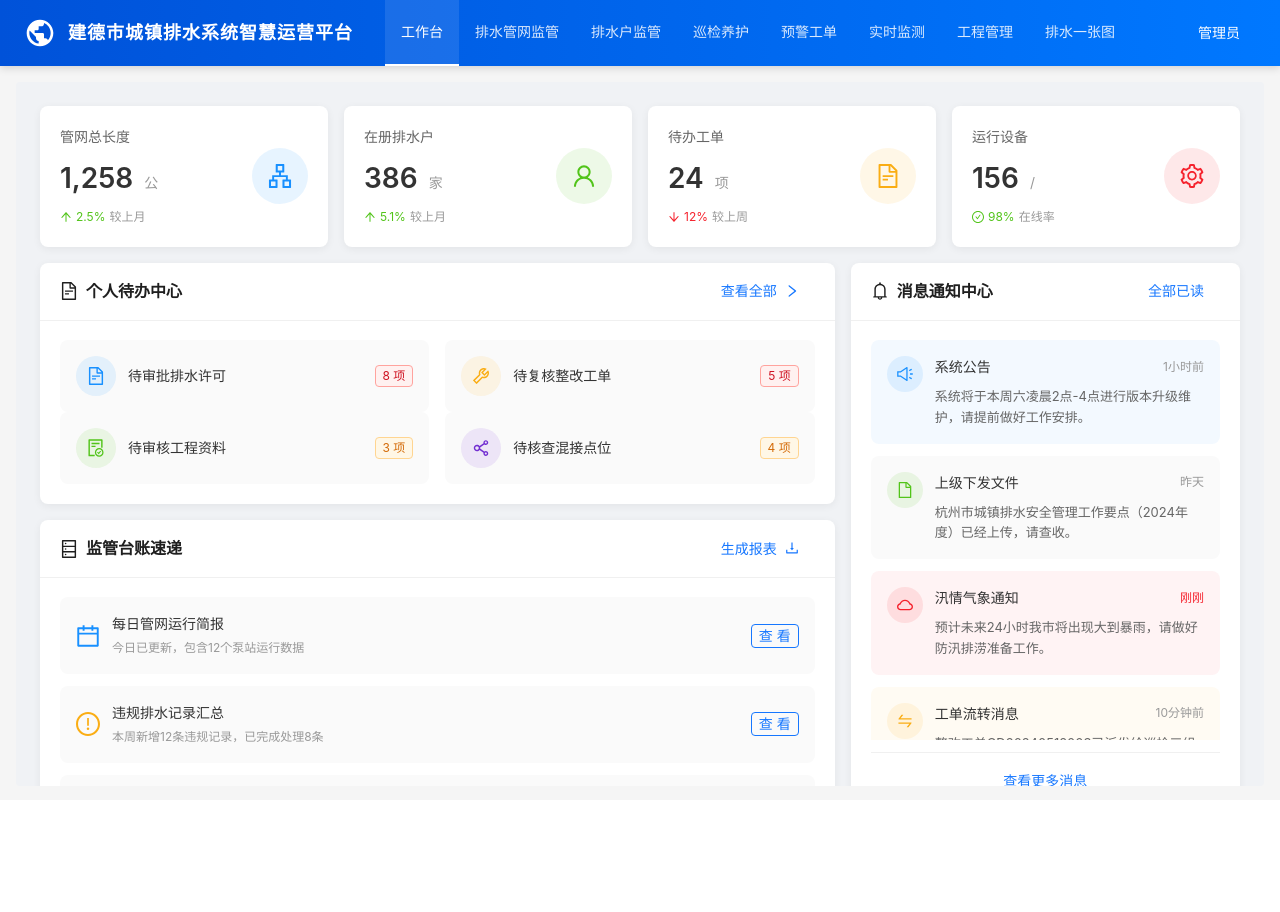
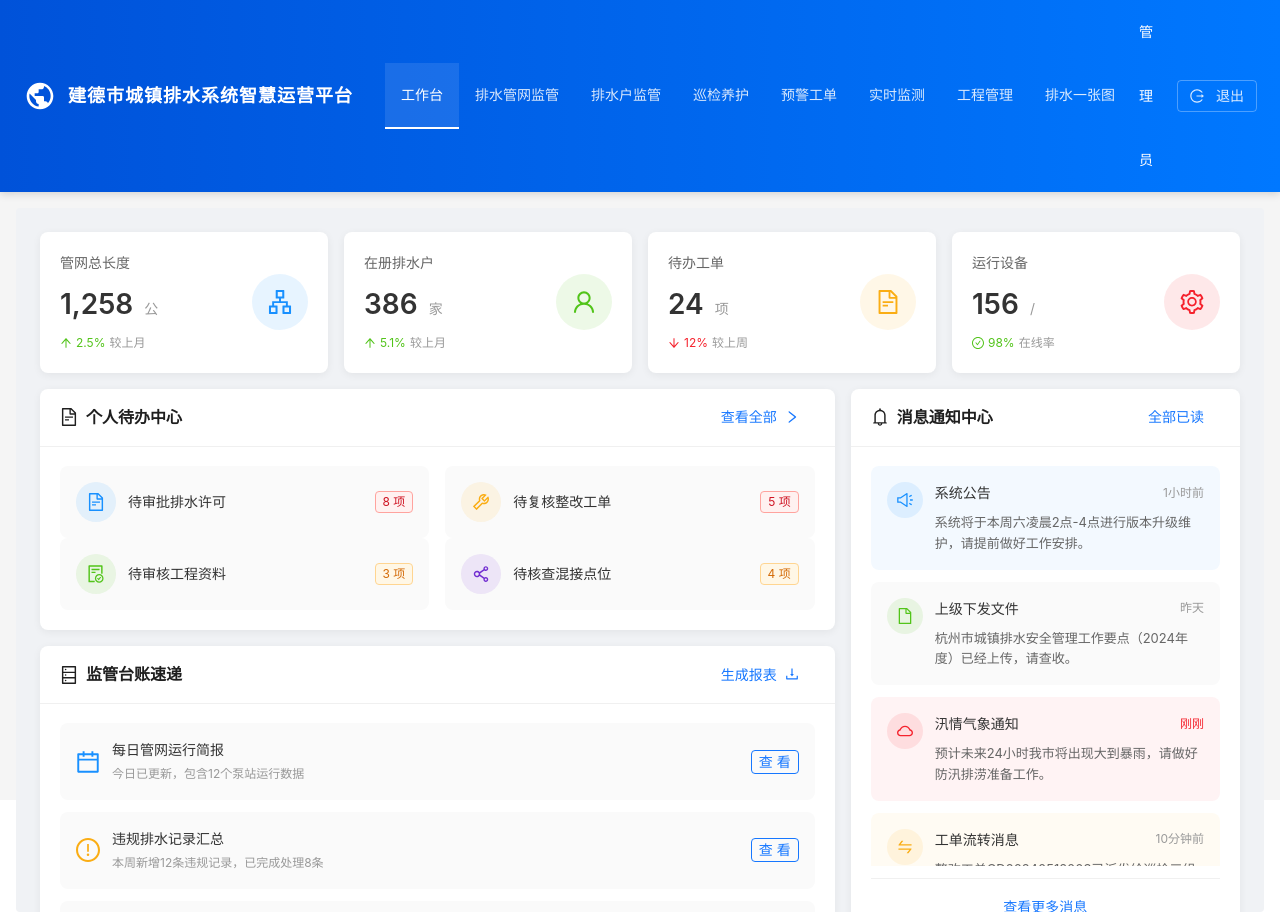
Before and after one commit to itmelody/jdpaishui, a Vue app: page /jdpaishui/login in a window 1280 px wide. Both pictures are taken after a click on the button "主管部门系统登录入口 >". Before the commit the page ends 800 px from the top, so only its background shows below. Built offline with nearby package versions, Linux system fonts and the light colour scheme.

Commit message:
feat: 添加登录页退出功能及优化背景
- MainLayout.vue: 在标题栏右侧添加退出按钮，点击后跳转至登录页
- Login.vue: 将左侧背景图片改为使用assets/bg.png
- 新增bg.png背景图片文件

```diff
--- a/src/layouts/MainLayout.vue
+++ b/src/layouts/MainLayout.vue
@@ -44,6 +44,16 @@
       </div>
       <div class="header-right">
         <span class="user-info">管理员</span>
+        <a-button
+          type="text"
+          class="logout-btn"
+          @click="handleLogout"
+        >
+          <template #icon>
+            <LogoutOutlined />
+          </template>
+          退出
+        </a-button>
       </div>
     </a-layout-header>
 
@@ -57,6 +67,7 @@
 <script setup lang="ts">
 import { ref, watch } from 'vue'
 import { useRouter, useRoute } from 'vue-router'
+import { LogoutOutlined } from '@ant-design/icons-vue'
 
 const router = useRouter()
 const route = useRoute()
@@ -75,6 +86,13 @@ watch(
 // 菜单点击事件
 const handleMenuClick = ({ key }: { key: string }) => {
   router.push(`/${key}`)
+}
+
+// 退出登录
+const handleLogout = () => {
+  // TODO: 这里可以清除用户信息、token等
+  // 跳转到登录页
+  router.push('/login')
 }
 </script>
 
@@ -149,10 +167,32 @@ const handleMenuClick = ({ key }: { key: string }) => {
   }
 
   .header-right {
+    display: flex;
+    align-items: center;
+    gap: 16px;
+
     .user-info {
       color: white;
       font-size: 14px;
-      padding: 0 16px;
+      padding: 0 8px;
+    }
+
+    .logout-btn {
+      color: rgba(255, 255, 255, 0.85);
+      border: 1px solid rgba(255, 255, 255, 0.3);
+      border-radius: 4px;
+      padding: 4px 12px;
+      transition: all 0.3s;
+
+      &:hover {
+        color: #fff;
+        background: rgba(255, 255, 255, 0.1);
+        border-color: rgba(255, 255, 255, 0.5);
+      }
+
+      :deep(.anticon) {
+        margin-right: 4px;
+      }
     }
   }
 }
--- a/src/views/Login.vue
+++ b/src/views/Login.vue
@@ -105,10 +105,12 @@ const handleInspectionLogin = () => {
     left: 0;
     right: 0;
     bottom: 0;
-    background: linear-gradient(135deg, #0a1628 0%, #1e3c72 50%, #2a5298 100%);
-    background-image: url('@/assets/images/login-bg.jpg');
+    background:
+      linear-gradient(135deg, rgba(10, 22, 40, 0.7) 0%, rgba(30, 60, 114, 0.6) 50%, rgba(42, 82, 152, 0.7) 100%),
+      url('@/assets/bg.png');
     background-size: cover;
     background-position: center;
+    background-blend-mode: overlay;
 
     &::before {
       content: '';
@@ -117,7 +119,23 @@ const handleInspectionLogin = () => {
       left: 0;
       right: 0;
       bottom: 0;
-      background: rgba(0, 0, 0, 0.3);
+      background:
+        radial-gradient(circle at 20% 30%, rgba(24, 144, 255, 0.15) 0%, transparent 50%),
+        radial-gradient(circle at 80% 70%, rgba(82, 196, 26, 0.1) 0%, transparent 50%);
+    }
+
+    &::after {
+      content: '';
+      position: absolute;
+      top: 0;
+      left: 0;
+      right: 0;
+      bottom: 0;
+      background-image:
+        linear-gradient(rgba(255, 255, 255, 0.03) 1px, transparent 1px),
+        linear-gradient(90deg, rgba(255, 255, 255, 0.03) 1px, transparent 1px);
+      background-size: 50px 50px;
+      opacity: 0.5;
     }
   }
 
```
Also changed, not shown: 1 other file (tests, documents, lock files or other folders).
